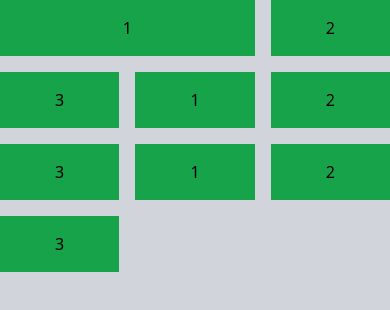
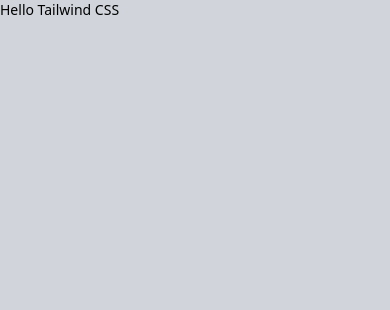
Before and after one commit to luissouzadeveloper/Tailwind-CSS, a website: page src/index.html in a window 390 px wide. Drawn offline with Linux system fonts and the light colour scheme.

Commit message:
Aula 09 - Responsividade

```diff
--- a/src/index.html
+++ b/src/index.html
@@ -3,24 +3,12 @@
 <head>
     <meta charset="UTF-8">
     <meta name="viewport" content="width=device-width, initial-scale=1.0">
-    <title>Grid</title>
+    <title>Responsividade</title>
 
     <!-- Tailwind -->
     <link rel="stylesheet" href="./output.css">
 </head>
-<body class="bg-gray-300">
-    <div class="grid grid-cols-3 gap-4 text-center">
-        <div class="bg-green-600 p-4 col-span-2">1</div>
-        <div class="bg-green-600 p-4">2</div>
-        <div class="bg-green-600 p-4">3</div>
-
-        <div class="bg-green-600 p-4">1</div>
-        <div class="bg-green-600 p-4">2</div>
-        <div class="bg-green-600 p-4">3</div>
-
-        <div class="bg-green-600 p-4">1</div>
-        <div class="bg-green-600 p-4">2</div>
-        <div class="bg-green-600 p-4">3</div>
-    </div>
+<body class="bg-gray-300 sm:bg-red-600">
+    <h1 class="text-sm sm:text-base md:text-xl lg:text-2xl">Hello Tailwind CSS</h1>
 </body>
 </html>
```
Also changed, not shown: src/output.css.
